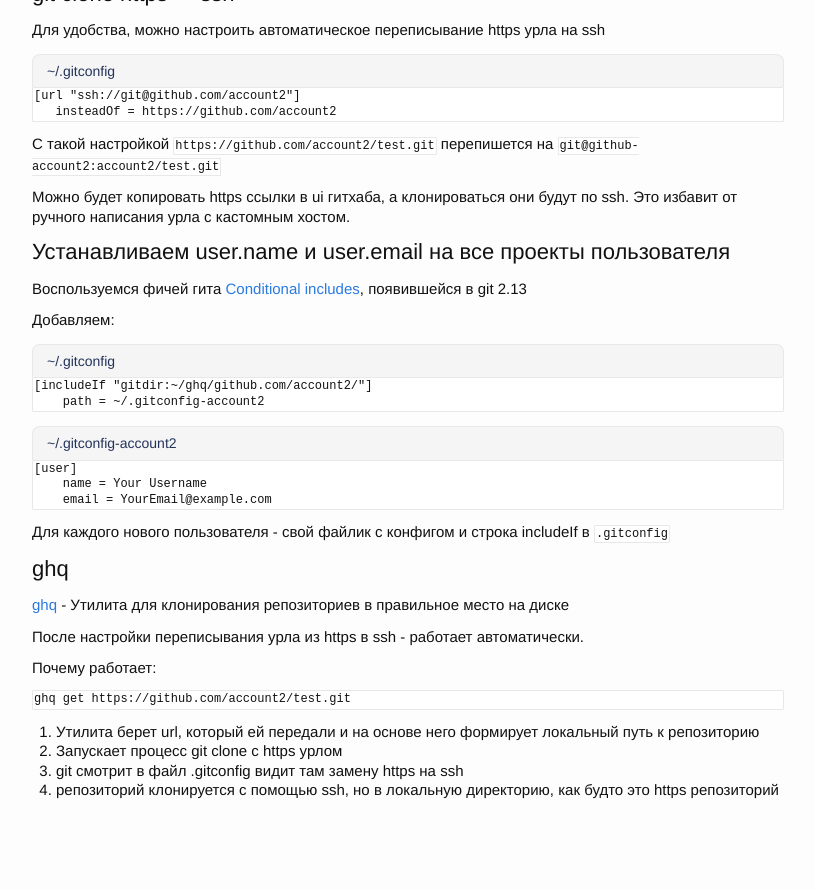
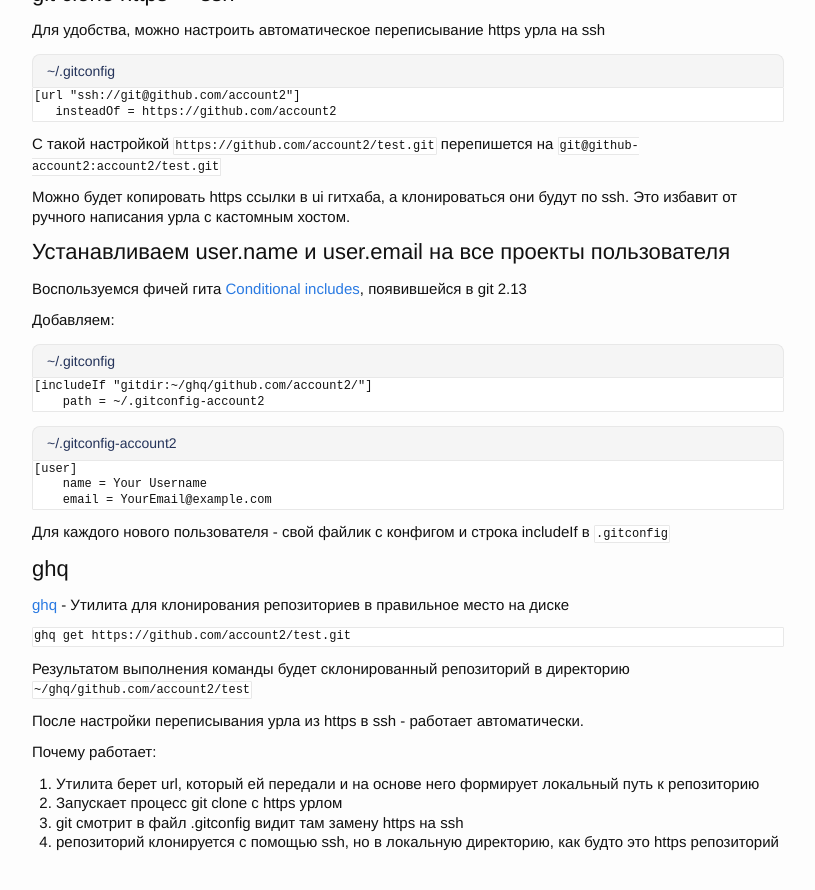
Before and after one commit to d10xa/d10xa.github.io, a Jekyll site: the page built from _posts/2023-03-20-git-multiple-users.md, in a window 1280 px wide and 900 px high, scrolled down 1624 px. Shown: the top 890 px of the window, without its empty margins (232-1047 px from the left). Built offline with Jekyll 4.4.1, drawn with Linux system fonts in a browser that asks for light colours; before the commit the page ends 2472 px from its top, so only the background shows below that.

Commit message:
Update 2023-03-20-git-multiple-users.md

````diff
--- a/_posts/2023-03-20-git-multiple-users.md
+++ b/_posts/2023-03-20-git-multiple-users.md
@@ -139,13 +139,15 @@ git clone git@github-account2:account2/test.git
 
 [ghq](https://github.com/x-motemen/ghq) - Утилита для клонирования репозиториев в правильное место на диске
 
+```
+ghq get https://github.com/account2/test.git
+```
+
+Результатом выполнения команды будет склонированный репозиторий в директорию `~/ghq/github.com/account2/test`
+
 После настройки переписывания урла из https в ssh - работает автоматически.
 
 Почему работает:
-
-```
-ghq get https://github.com/account2/test.git
-```
 
 1. Утилита берет url, который ей передали и на основе него формирует локальный путь к репозиторию
 2. Запускает процесс git clone с https урлом
````
